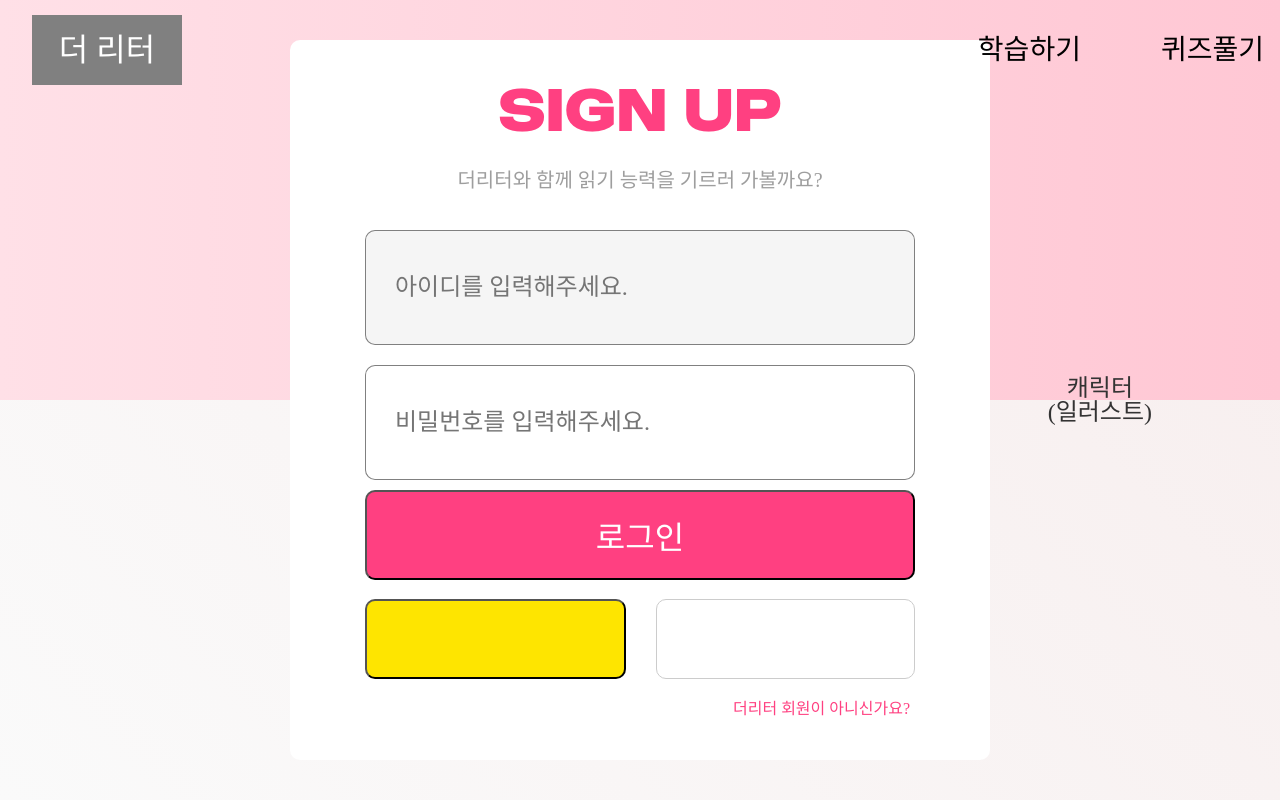
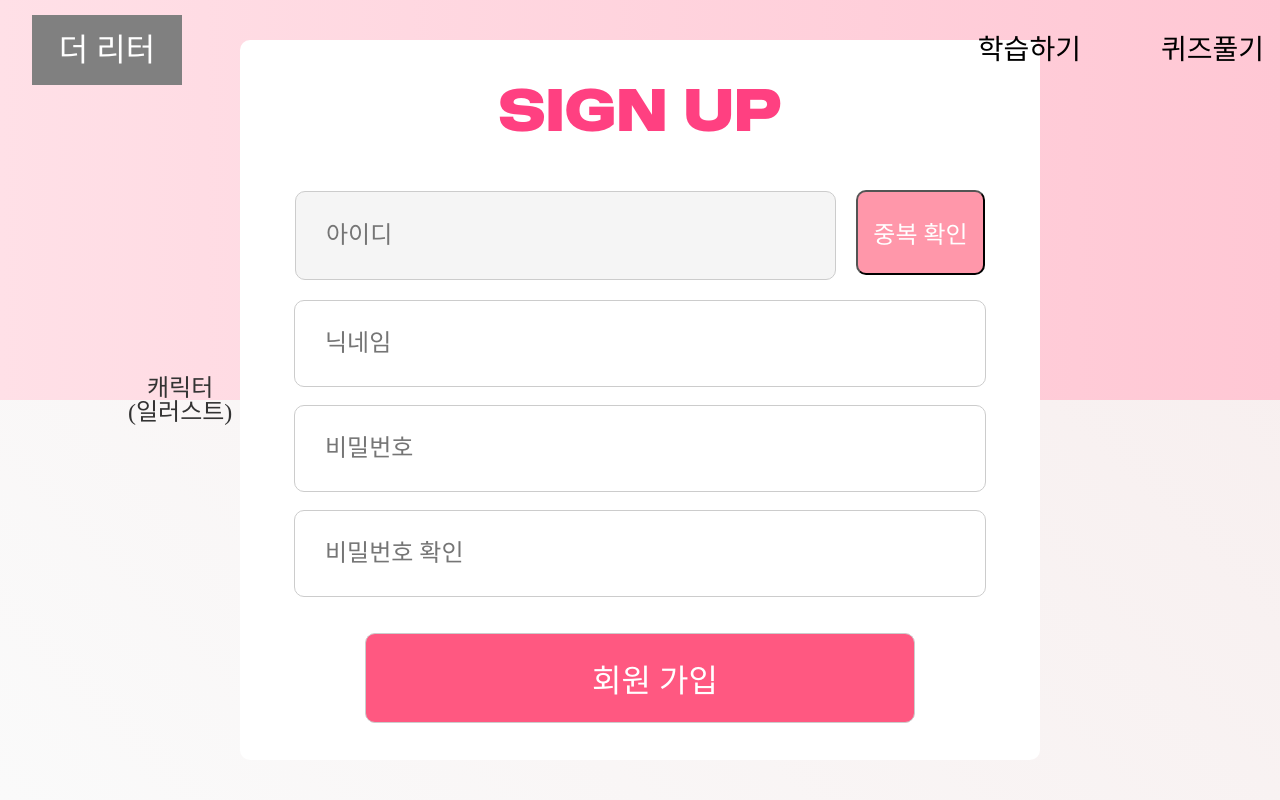
Before and after one commit to qor0530/Hackathon_Team2, a FastAPI app: page /signup in a window 1280 px wide. Run offline with FastAPI, Linux system fonts and the light colour scheme; some web fonts are replaced.

Commit message:
signup 끝

```diff
--- a/static/css/signup.css
+++ b/static/css/signup.css
@@ -5,14 +5,14 @@ body {
 }
 
 #background {
-    background: linear-gradient(90deg,#FFE0E7, #FFC7D4);
+    background: linear-gradient(90deg, #FFE0E7, #FFC7D4);
     width: 100%;
     height: 50%;
     position: absolute;
     z-index: -1;
 }
 
-.container {
+#container {
     display: flex;
     justify-content: center;
     align-items: center;
@@ -20,15 +20,15 @@ body {
     position: relative;
 }
 
-.login-box {
+#signup-box {
     background: #fff;
     border-radius: 10px;
     text-align: center;
-    width: 700px;
+    width: 800px;
     height: 720px;
 }
 
-.login-box h1 {
+#signup-box h1 {
     color: #ff4081;
     font-family: 'Moderniz';
     margin-bottom: 30px;
@@ -36,101 +36,73 @@ body {
     font-size: 50px;
 }
 
-.login-box p {
-    color: #9E9E9E;
-    font-size: 20px;
-    margin-bottom: 30px;
-    font-family: 'Pretendard-Semibold';
-}
-
-.login-box form {
-    display: flex;
-    flex-direction: column;
+#id-form {
     margin-top: 20px;
     justify-content: center;
     align-items: center;
+    width: 692px;
+    display: inline-block;
 }
 
-.login-box input {
-    margin: 10px 0;
-    border-radius: 10px;
-    font-size: 24px;
-    border: 0;
-    padding: 30px;
-    width: 490px;
+#id-input {
     font-family: 'Pretendard-Medium';
-    height: 55px;
-}
-.id-input {
-    box-shadow: 0 0 0 1px gray inset;
     background-color: #F5F5F5;
-}
-.password-input {
-    box-shadow: 0 0 0 1px gray inset;
-
-}
-.login-box button {
-    border-radius: 10px;
-    color: #fff;
-    background: #ff4081;
-    cursor: pointer;
-    font-family: 'Pretendard-Semibold';
-    margin-bottom: 19px;
-}
-
-#login-btn{
-    width: 550px;
-    height: 90px;
-    font-size: 32px;
-}
-
-.additional-submit {
-    display: flex;
-    justify-content: space-between;
-}
-
-.additional-submit .yellow-box {
-    background-color:#FEE500;
-    flex: 1;
-    border-radius: 10px;
-    width: 260px;
-    height: 80px;
-    margin-right: 15px;
-    cursor: pointer;
-}
-
-.additional-submit .white-box {
-    background-color: #fff;
     border: 1px solid #ccc;
     flex: 1;
     border-radius: 10px;
-    width: 260px;
-    height: 80px;
-    cursor: pointer;
-    margin-left: 15px;
+    width: 507px;
+    height: 85px;
+    font-size: 24px;
+    color: #B5B5B5;
+    margin-right: 16px;
+    padding-left: 30px;
 }
 
-.login-box .register-button {
-    background: #ff4081;
-    color: #fff;
+#duplicate-check {
+    font-family: 'Pretendard-Medium';
+    background-color: #FF97AA;
+    flex: 1;
+    border-radius: 10px;
+    width: 129px;
+    height: 85px;
+    font-size: 24px;
+    color: #FFFFFF;
 }
 
-.login-box .login-button {
-    background: #ffc1cc;
-    color: #fff;
+#info-form {
+    margin-top: 20px;
+    justify-content: center;
 }
 
-.login-box .not-member {
-    color: #ff4081;
-    margin-top: 3px;
-    text-align: right;
-    padding-right: 80px;
-    font-size: 16px;
+#info-form * {
+    font-family: 'Pretendard-Medium';
+    padding: 0;
+    border: 0;
+    padding-left: 30px;
+    background-color: #FFFFFF;
+    border: 1px solid #ccc;
+    flex: 1;
+    border-radius: 10px;
+    width: 660px;
+    height: 85px;
+    font-size: 24px;
+    color: #B5B5B5;
+    margin-bottom: 18px;
 }
 
-.illustration {
+#signup-btn {
+    width: 550px;
+    height: 90px;
+    background-color: #FF5881;
+    color: #FFFFFF;
+    font-family: 'Pretendard-Semibold';
+    font-size: 32px;
+    margin-top: 18px;
+}
+
+#illustration {
     position: absolute;
-    right: 10%;
+    left: 10%;
     text-align: center;
     color: #333;
     font-size: 1.5em;
--- a/templates/signup.html
+++ b/templates/signup.html
@@ -29,23 +29,29 @@
   <body>
     <div id="background"></div>
     {% include "header.html" %}
-      <div class="container">
-        <div class="login-box">
+    <div id="container">
+      <div id="signup-box">
         <h1>SIGN UP</h1>
-          <p>더리터와 함께 읽기 능력을 기르러 가볼까요?</p>
-          <form>
-            <input class="id-input" type="text" placeholder="아이디를 입력해주세요." />
-            <input class="password-input" type="password" placeholder="비밀번호를 입력해주세요." />
-            <button id="login-btn"type="submit">로그인</button>
-            <div class="additional-submit">
-              <button class="yellow-box"></button>
-              <button class="white-box"></button>
+        <form id="id-form">
+          <input id="id-input" type="text" placeholder="아이디" />
+          <button id="duplicate-check" type="submit">중복 확인</button>
+        </form>
+        <form id="info-form">
+          <input id="nickname-input" type="text" placeholder="닉네임" />
+          <input
+            class="password-input"
+            type="password"
+            placeholder="비밀번호"
+          />
+          <input
+            id="password-check"
+            type="password"
+            placeholder="비밀번호 확인"
+          />
+          <button id="signup-btn" type="submit">회원 가입</button>
+        </form>
       </div>
-          </form>
-          <div class="register-box"></div>
-          <p class="not-member">더리터 회원이 아니신가요?</p>
-        </div>
-        <div class="illustration">
+      <div id="illustration">
         <p>캐릭터<br />(일러스트)</p>
       </div>
     </div>
```
Lines whose indentation alone changed are shown as unchanged.
